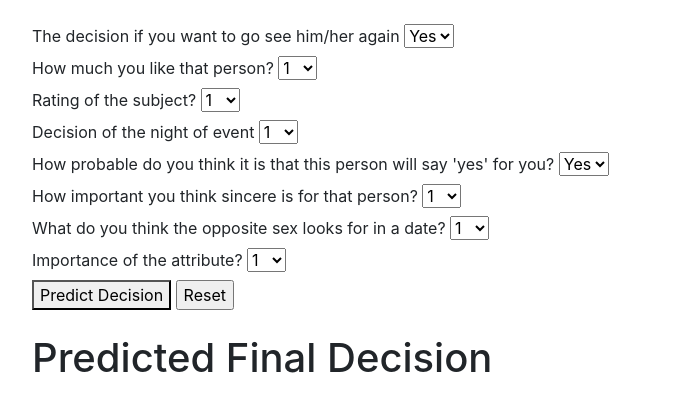
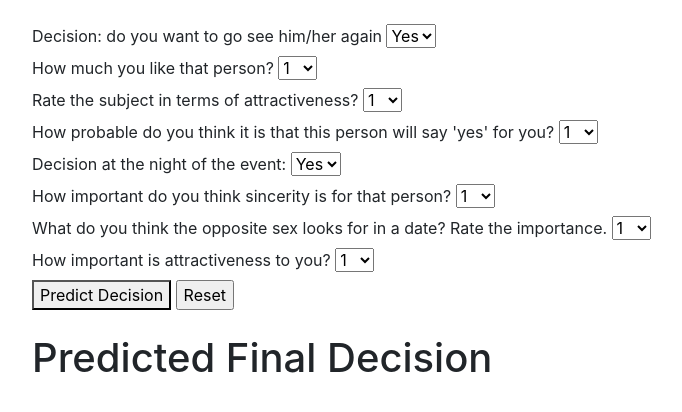
Before and after one commit to ijeriel/team_hitch, a Flask app: page /model_prediction.html in a window 1280 px wide. Shown: the part 56-468 px from the top of the page, without its empty margins (53-735 px from the left). Run offline with Flask 2, Linux system fonts and the light colour scheme; parts of the project's set-up code (start-up, migrations or seed data) failed here and were passed over; some libraries are stand-ins or nearby versions.

Commit message:
update prediction text

```diff
--- a/templates/model_prediction.html
+++ b/templates/model_prediction.html
@@ -66,7 +66,7 @@
   <div class="container">
     <!-- Main Input For Receiving Query to our ML -->
        <form method="POST" action="/send" role="form", name="datefrom">
-       <label for="match">The decision if you want to go see him/her again</label>
+       <label for="match">Decision: do you want to go see him/her again</label>
        <select id="match" name="match">
            <option value="1">Yes</option>
            <option value="0">No</option>
@@ -86,7 +86,7 @@
          <option value="10">10</option>
        </select>
        <br>
-       <label for="attr">Rating of the subject?</label>
+       <label for="attr">Rate the subject in terms of attractiveness?</label>
        <select id="attr" name="attr">
            <option value="1">1</option>
            <option value="2">2</option>
@@ -100,7 +100,7 @@
            <option value="10">10</option>
        </select>
        <br>
-       <label for="dec_o">Decision of the night of event</label>
+       <label for="dec_o">How probable do you think it is that this person will say 'yes' for you?</label>
        <select id="dec_o" name="dec_o">
 
            <option value="1">1</option>
@@ -115,14 +115,14 @@
            <option value="10">10</option>
        </select>
        <br>
-       <label for="prob">How probable do you think it is that this person will say 'yes' for you?</label>
+       <label for="prob">Decision at the night of the event:</label>
        <select id="prob" name="prob">
 
            <option value="1">Yes</option>
            <option value="0">No</option>
        </select>
        <br>
-       <label for="sinc">How important you think sincere is for that person?</label>
+       <label for="sinc">How important do you think sincerity is for that person?</label>
        <select id="sinc" name="sinc">
 
            <option value="1">1</option>
@@ -137,7 +137,7 @@
            <option value="10">10</option>
        </select>
        <br>
-       <label for="attr_2_1">What do you think the opposite sex looks for in a date?</label>
+       <label for="attr_2_1">What do you think the opposite sex looks for in a date? Rate the importance.</label>
        <select id="attr_2_1" name="attr_2_1">
 
            <option value="1">1</option>
@@ -152,7 +152,7 @@
            <option value="10">10</option>
        </select>
        <br>
-       <label for="attr_1">Importance of the attribute?</label>
+       <label for="attr_1">How important is attractiveness to you?</label>
        <select id="attr_1" name="attr_1">
 
            <option value="1">1</option>
```
